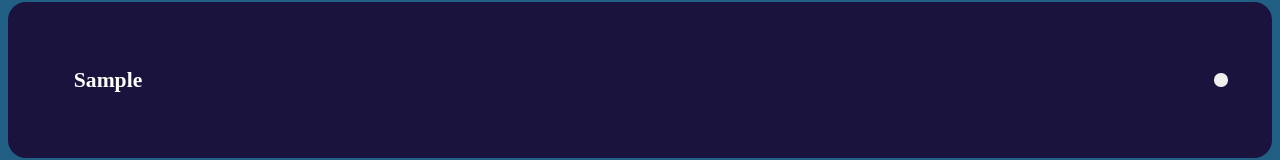
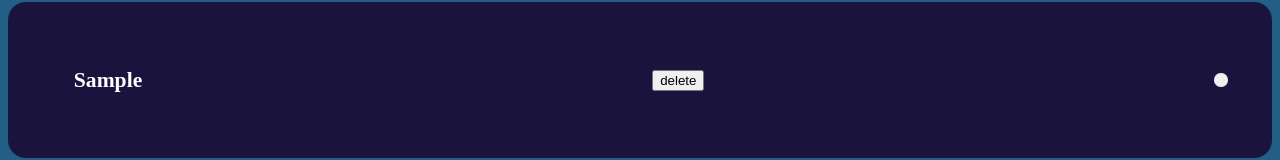
Before and after one commit to Cimorexave/react-list, a React (Create React App) app: page / in a window 1280 px wide. Both pictures are taken after typing "Sample" into the empty fields and a click on the input "Add". Shown: the part 346-506 px from the top of the page. Built offline with nearby package versions, Linux system fonts and the light colour scheme.

Commit message:
added delete button for each item

```diff
--- a/src/components/List.js
+++ b/src/components/List.js
@@ -8,9 +8,18 @@ const List = ({notes}) => {
   return (
     <>
     <p className='title'> Notes </p>
-        {notes.map((item) => { if(Object.keys(item).length > 1) return (
+        {notes.map((item) => { if(Object.keys(item).length == 3) return (
             <div className='item' key={item.key}>
               <p className={`${item.isDone? 'isDone': ''}`} > {item.string} </p>
+              <button
+              onClick={() => {
+                console.log('delete button clicked')
+                delete item.string
+                delete item.isDone
+                delete item.key
+                setkeyState(Math.random())
+              }}
+              >delete</button>
               <button
               className={` checkBtn ${item.isDone? 'isDoneBtn': ''}`}
               onClick={()=> {item.isDone = !item.isDone; item.key = uuidv4(); setkeyState(Math.random())}}></button>
```
